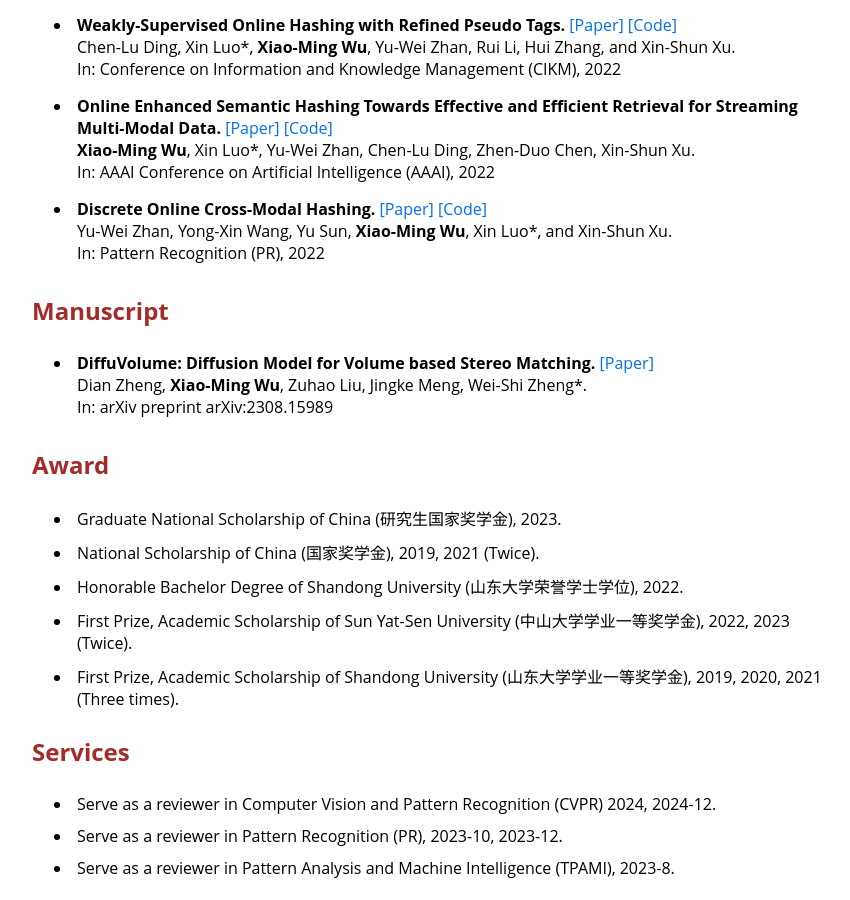
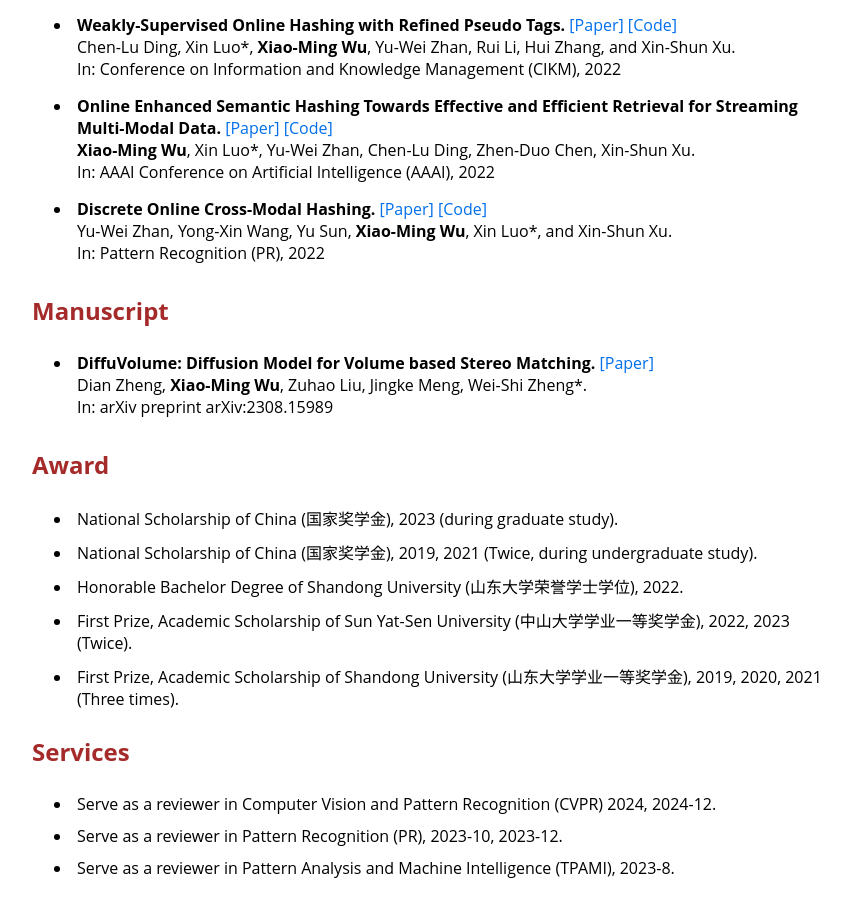
Before and after one commit to DravenALG/DravenALG.github.io, a Jekyll site: the page built from index.html, in a window 1280 px wide and 900 px high, scrolled down 1180 px. Shown: the whole window, without its empty margins (208-1058 px from the left). Built offline with Jekyll 4.4.1, drawn with Linux system fonts in a browser that asks for light colours.

Commit message:
Update award.yml

```diff
--- a/_data/award.yml
+++ b/_data/award.yml
@@ -1,7 +1,7 @@
-- name: Graduate National Scholarship of China (研究生国家奖学金)
-  year: 2023
 - name: National Scholarship of China (国家奖学金)
-  year: 2019, 2021 (Twice)
+  year: 2023 (during graduate study)
+- name: National Scholarship of China (国家奖学金)
+  year: 2019, 2021 (Twice, during undergraduate study)
 - name: Honorable Bachelor Degree of Shandong University (山东大学荣誉学士学位)
   year: 2022
 - name: First Prize, Academic Scholarship of Sun Yat-Sen University (中山大学学业一等奖学金)
```
